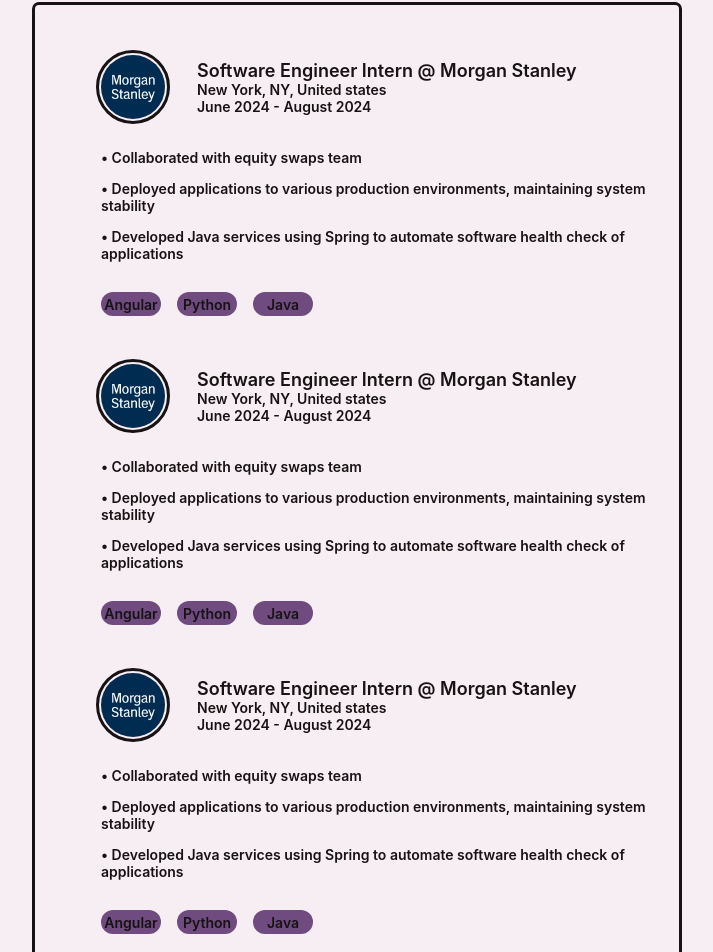
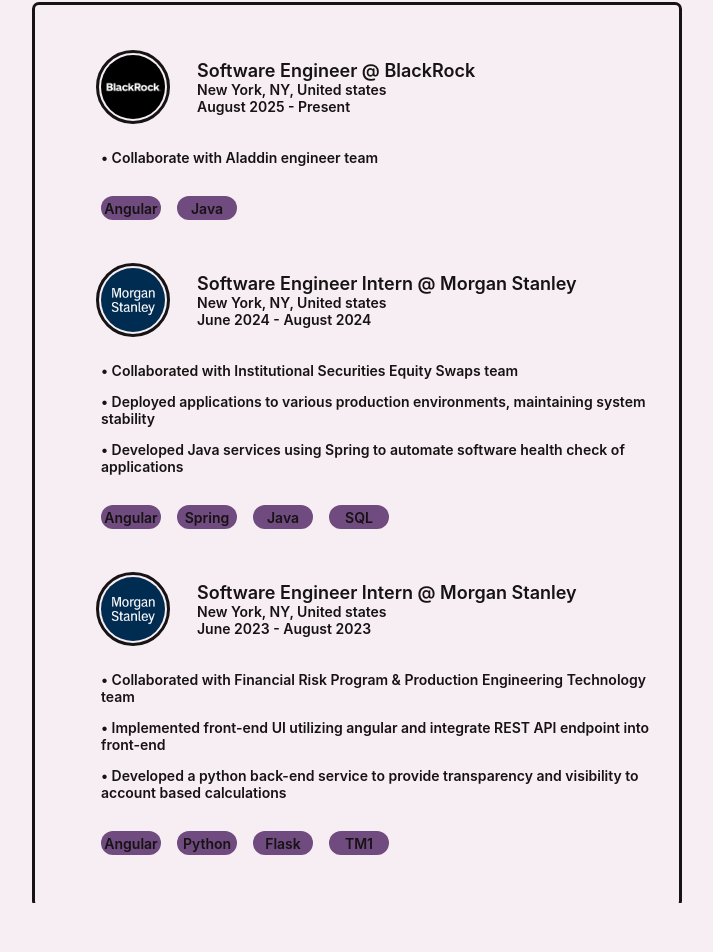
Before and after one commit to DFLotus/portfolio-website, an Angular app in the folder ps-site/: page / in a window 1280 px wide. Shown: the part 742-1694 px from the top of the page, without its empty margins (283-996 px from the left). After the commit the page ends 1645 px from the top, so only its background shows below. Built offline with nearby package versions, Linux system fonts and the light colour scheme.

Commit message:
Experience filled out

```diff
--- a/ps-site/src/app/app.html
+++ b/ps-site/src/app/app.html
@@ -86,26 +86,19 @@
             <div class="experience-card">
                 <!--card component-->
                 <div class="experience-info">
-                    <img class="experience-icon" src="../assets/MS-logo.jpg" alt="MS" />
+                    <img class="experience-icon" src="../assets/BlackRock-Logo.png" alt="BlackRock" />
                     <div class="experience-date">
-                        <p class="body-large experience-text">Software Engineer Intern &#64; Morgan Stanley</p>
+                        <p class="body-large experience-text">Software Engineer &#64; BlackRock</p>
                         <p class="body-small experience-text">New York, NY, United states</p>
-                        <p class="body-small experience-text">June 2024 - August 2024</p>
+                        <p class="body-small experience-text">August 2025 - Present</p>
                     </div>
                 </div>
                 <div class="experience-description">
-                    <p class="body-small">• Collaborated with equity swaps team </p>
-                    <p class="body-small">• Deployed applications to various production environments, maintaining system
-                        stability </p>
-                    <p class="body-small">• Developed Java services using Spring to automate software health check of
-                        applications </p>
+                    <p class="body-small">• Collaborate with Aladdin engineer team</p>
                 </div>
                 <div class="skill-display">
                     <div class="skill-border Experience">
                         <p class="body-small">Angular</p>
-                    </div>
-                    <div class="skill-border Experience">
-                        <p class="body-small">Python</p>
                     </div>
                     <div class="skill-border Experience">
                         <p class="body-small">Java</p>
@@ -124,7 +117,7 @@
                     </div>
                 </div>
                 <div class="experience-description">
-                    <p class="body-small">• Collaborated with equity swaps team </p>
+                    <p class="body-small">• Collaborated with Institutional Securities Equity Swaps team </p>
                     <p class="body-small">• Deployed applications to various production environments, maintaining system
                         stability </p>
                     <p class="body-small">• Developed Java services using Spring to automate software health check of
@@ -135,28 +128,34 @@
                         <p class="body-small">Angular</p>
                     </div>
                     <div class="skill-border Experience">
-                        <p class="body-small">Python</p>
+                        <p class="body-small">Spring</p>
                     </div>
                     <div class="skill-border Experience">
                         <p class="body-small">Java</p>
                     </div>
+                    <div class="skill-border Experience">
+                        <p class="body-small">SQL</p>
+                    </div>
                 </div>
             </div>
 
-                        <div class="experience-card">
+            <div class="experience-card">
                 <!--card component-->
                 <div class="experience-info">
                     <img class="experience-icon" src="../assets/MS-logo.jpg" alt="MS" />
                     <div class="experience-date">
                         <p class="body-large experience-text">Software Engineer Intern &#64; Morgan Stanley</p>
                         <p class="body-small experience-text">New York, NY, United states</p>
-                        <p class="body-small experience-text">June 2024 - August 2024</p>
+                        <p class="body-small experience-text">June 2023 - August 2023</p>
                     </div>
                 </div>
                 <div class="experience-description">
-                    <p class="body-small">• Collaborated with equity swaps team </p>
-                    <p class="body-small">• Deployed applications to various production environments, maintaining system stability </p>
-                    <p class="body-small">• Developed Java services using Spring to automate software health check of applications </p>
+                    <p class="body-small">• Collaborated with Financial Risk Program & Production Engineering Technology
+                        team </p>
+                    <p class="body-small">• Implemented front-end UI utilizing angular and integrate REST API endpoint
+                        into front-end </p>
+                    <p class="body-small">• Developed a python back-end service to provide transparency and visibility
+                        to account based calculations </p>
                 </div>
                 <div class="skill-display">
                     <div class="skill-border Experience">
@@ -166,7 +165,10 @@
                         <p class="body-small">Python</p>
                     </div>
                     <div class="skill-border Experience">
-                        <p class="body-small">Java</p>
+                        <p class="body-small">Flask</p>
+                    </div>
+                    <div class="skill-border Experience">
+                        <p class="body-small">TM1</p>
                     </div>
                 </div>
             </div>
```
Also changed, not shown: ps-site/src/assets/BlackRock-Logo.png (added).
